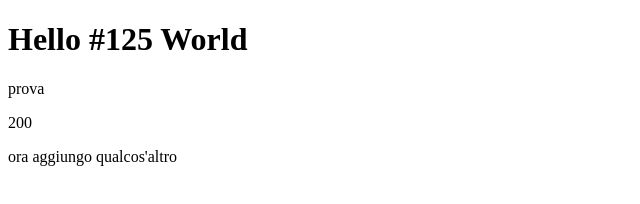
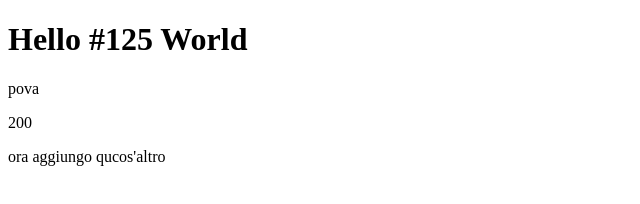
Before and after one commit to Mikee282828/htmlcss-hello, a plain HTML site: page index.html in a window 1280 px wide. Shown: the full height of the page, 0-640 px from the left. Drawn offline with Linux system fonts and the light colour scheme.

Commit message:
cancella

```diff
--- a/index.html
+++ b/index.html
@@ -8,9 +8,9 @@
 <body>
 
   <h1>Hello #125 World</h1>
-  <p>prova</p>
+  <p>pova</p>
   <p>200</p>
-  <p>ora aggiungo qualcos'altro</p>
+  <p>ora aggiungo qucos'altro</p>
 
 </body>
 </html>
```
